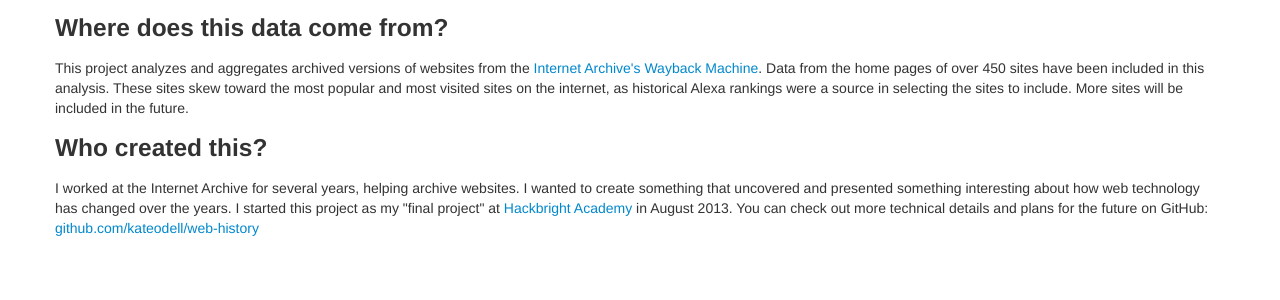
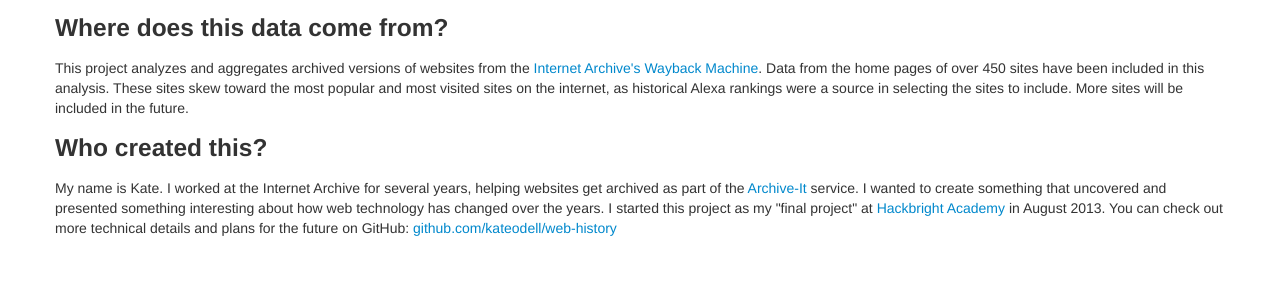
Before and after one commit to kateodell/web-history, a Flask app: page /about in a window 1280 px wide. Shown: the part 212-512 px from the top of the page. Run offline with Flask 2, Linux system fonts and the light colour scheme; some libraries are stand-ins or nearby versions.

Commit message:
minor changes

```diff
--- a/templates/about.html
+++ b/templates/about.html
@@ -13,7 +13,7 @@
         </p>
     <h3>Who created this?</h3>
         <p>
-            I worked at the Internet Archive for several years, helping archive websites. I wanted to create something that uncovered and presented something interesting about how web technology has changed over the years.
+            My name is Kate. I worked at the Internet Archive for several years, helping websites get archived as part of the <a href="www.archive-it.org">Archive-It</a> service. I wanted to create something that uncovered and presented something interesting about how web technology has changed over the years.
 
             I started this project as my "final project" at <a href="http://www.hackbrightacademy.com"> Hackbright Academy</a> in August 2013. You can check out more technical details and plans for the future on GitHub: <a href='https://github.com/kateodell/web-history'>github.com/kateodell/web-history</a>
         </p>
```
Also changed, not shown: 1 other file.
